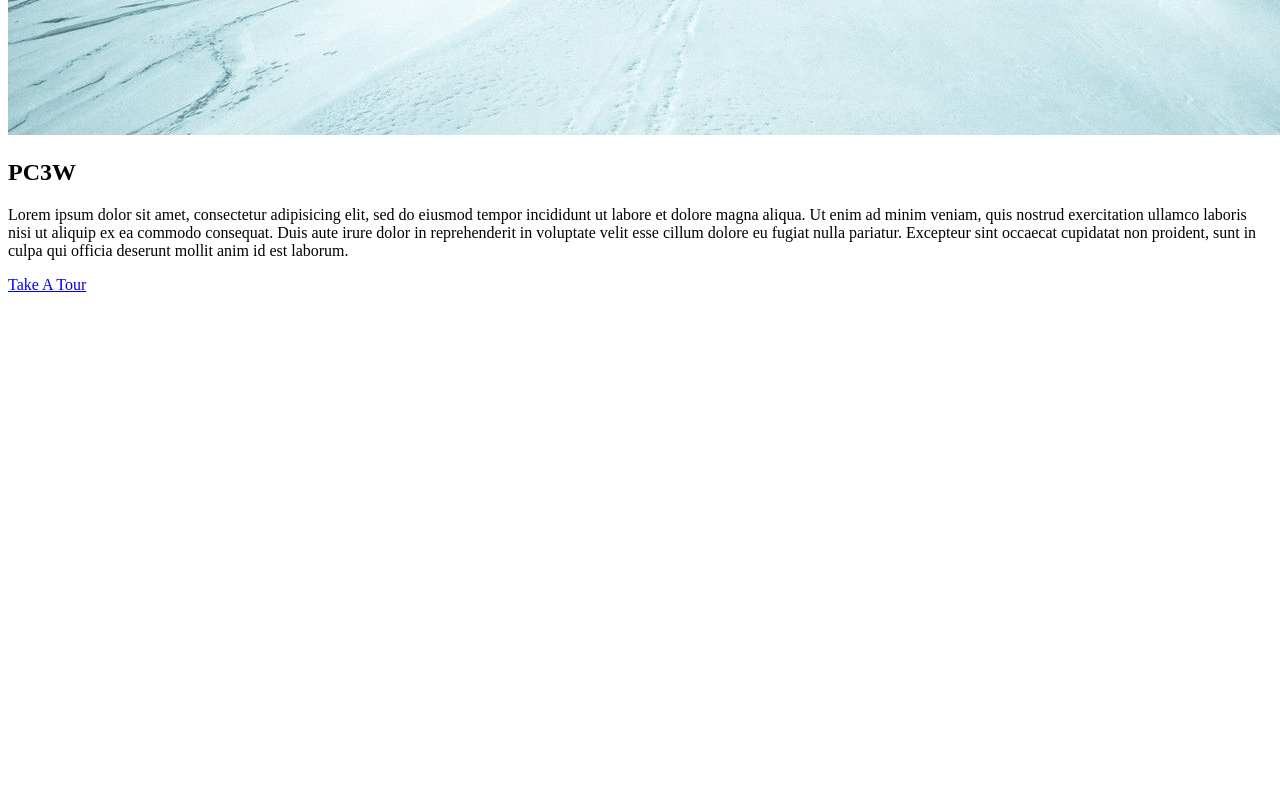
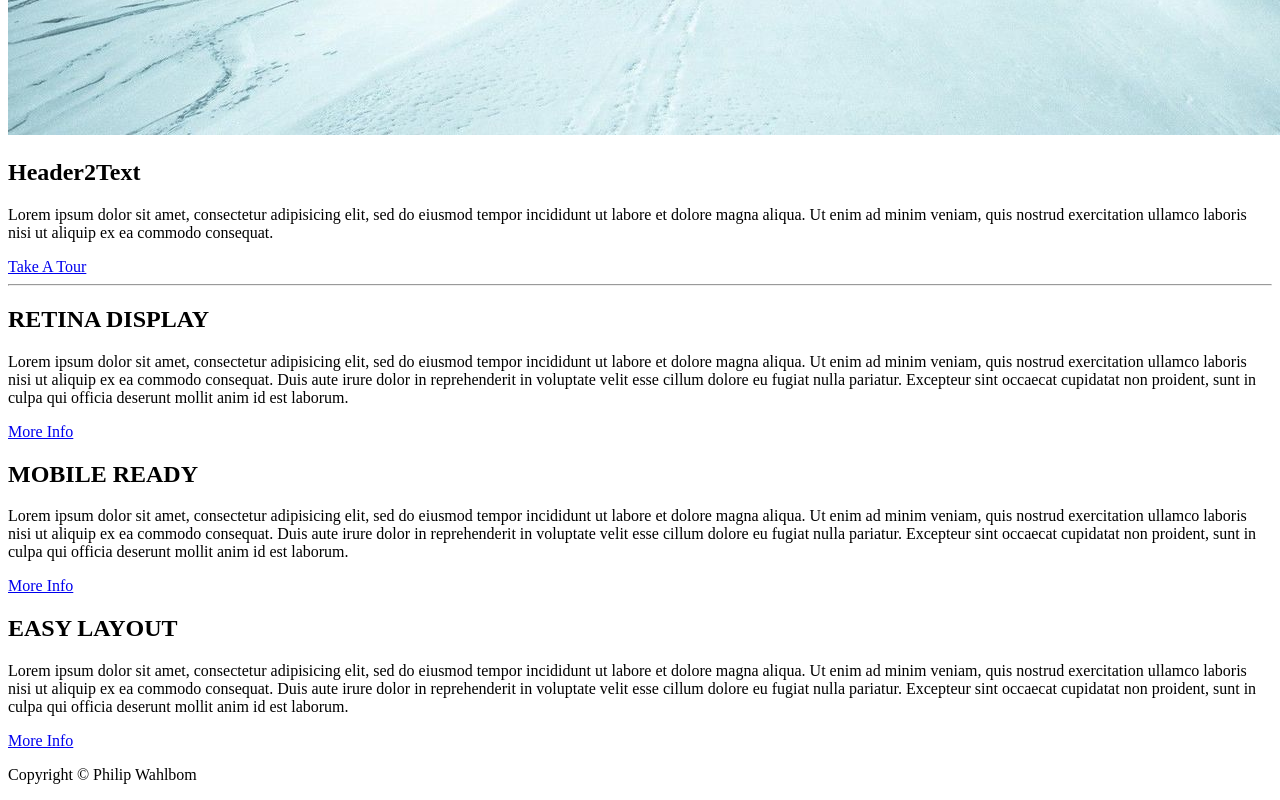
Before and after one commit to pwahlbom/sbp, a plain HTML site: page index.html in a window 1280 px wide. Shown: the part 953-1753 px from the top of the page. Before the commit the page ends 1255 px from the top, so only its background shows below. Drawn offline with Linux system fonts and the light colour scheme.

Commit message:
Commit for resync

```diff
--- /dev/null
+++ b/css/style.css
@@ -0,0 +1,3 @@
+p {
+    color: black
+}
--- a/index.html
+++ b/index.html
@@ -3,34 +3,94 @@
 
 <head>
     <meta charset="utf-8">
-    <title>Small Business Page</title>
+    <title>Document title goes here</title>
+    <meta name="description" content="I don't want to die without any scars.">
+    <meta name="keywords" content="fat, liposuction, soap">
+    <meta name="author" content="Tyler Durden">
+    <link rel="stylesheet" type="text/css" href="css/style.css">
+    <!--script src="script.js"></script-->
 </head>
 
 <body>
-    <!-- Header  -->
+
+    <!-- header section -->
     <header>
-
         <!-- main container -->
-        <div class="">
-
-            <!--  single row-->
-            <div class="">
-
+        <div>
+            <!-- single row -->
+            <div>
                 <!-- col-left -->
-                <div class="">
-                    <img src="images/home.jpg" alt="small business page">
+                <div>
+                    <img src="images/home.jpg" />
                 </div>
-
-                <!--  col-right-->
-                <div class="">
-                    <h2>PC3W</h2>
-                    <p>Lorem ipsum dolor sit amet, consectetur adipisicing elit, sed do eiusmod tempor incididunt ut labore et dolore magna aliqua. Ut enim ad minim veniam, quis nostrud exercitation ullamco laboris nisi ut aliquip ex ea commodo consequat.
-                        Duis aute irure dolor in reprehenderit in voluptate velit esse cillum dolore eu fugiat nulla pariatur. Excepteur sint occaecat cupidatat non proident, sunt in culpa qui officia deserunt mollit anim id est laborum.</p>
+                <!-- col-right -->
+                <div>
+                    <h2>Header2Text</h2>
+                    <p> Lorem ipsum dolor sit amet, consectetur adipisicing elit, sed do eiusmod tempor incididunt ut labore et dolore magna aliqua. Ut enim ad minim veniam, quis nostrud exercitation ullamco laboris nisi ut aliquip ex ea commodo consequat.</p>
                     <a href="#">Take A Tour</a>
                 </div>
             </div>
         </div>
     </header>
+
+    <!-- seperator section -->
+    <section>
+        <!-- main container -->
+        <div>
+            <!-- single row -->
+            <div>
+                <!-- col full -->
+                <div>
+                    <hr />
+                </div>
+            </div>
+        </div>
+    </section>
+
+    <!-- main section -->
+    <section>
+        <!-- main container -->
+        <div>
+            <!-- single row -->
+            <div>
+                <!-- col 1 -->
+                <div>
+                    <h1>RETINA DISPLAY</h1>
+                    <p>Lorem ipsum dolor sit amet, consectetur adipisicing elit, sed do eiusmod tempor incididunt ut labore et dolore magna aliqua. Ut enim ad minim veniam, quis nostrud exercitation ullamco laboris nisi ut aliquip ex ea commodo consequat.
+                        Duis aute irure dolor in reprehenderit in voluptate velit esse cillum dolore eu fugiat nulla pariatur. Excepteur sint occaecat cupidatat non proident, sunt in culpa qui officia deserunt mollit anim id est laborum.</p>
+                    <a href="#">More Info</a>
+                </div>
+                <!-- col 2 -->
+                <div>
+                    <h1>MOBILE READY</h1>
+                    <p>Lorem ipsum dolor sit amet, consectetur adipisicing elit, sed do eiusmod tempor incididunt ut labore et dolore magna aliqua. Ut enim ad minim veniam, quis nostrud exercitation ullamco laboris nisi ut aliquip ex ea commodo consequat.
+                        Duis aute irure dolor in reprehenderit in voluptate velit esse cillum dolore eu fugiat nulla pariatur. Excepteur sint occaecat cupidatat non proident, sunt in culpa qui officia deserunt mollit anim id est laborum.</p>
+                    <a href="#">More Info</a>
+                </div>
+                <!-- col 3 -->
+                <div>
+                    <h1>EASY LAYOUT</h1>
+                    <p>Lorem ipsum dolor sit amet, consectetur adipisicing elit, sed do eiusmod tempor incididunt ut labore et dolore magna aliqua. Ut enim ad minim veniam, quis nostrud exercitation ullamco laboris nisi ut aliquip ex ea commodo consequat.
+                        Duis aute irure dolor in reprehenderit in voluptate velit esse cillum dolore eu fugiat nulla pariatur. Excepteur sint occaecat cupidatat non proident, sunt in culpa qui officia deserunt mollit anim id est laborum.</p>
+                    <a href="#">More Info</a>
+                </div>
+            </div>
+        </div>
+    </section>
+
+    <!-- footer section -->
+    <footer>
+        <!-- main container -->
+        <div>
+            <!-- single row -->
+            <div>
+                <!-- col full -->
+                <div>
+                    <p>Copyright &copy; Philip Wahlbom</p>
+                </div>
+            </div>
+        </div>
+    </footer>
 </body>
 
 </html>
```
Also changed, not shown: template.html (added, +127 -0 lines), 1 other file.
